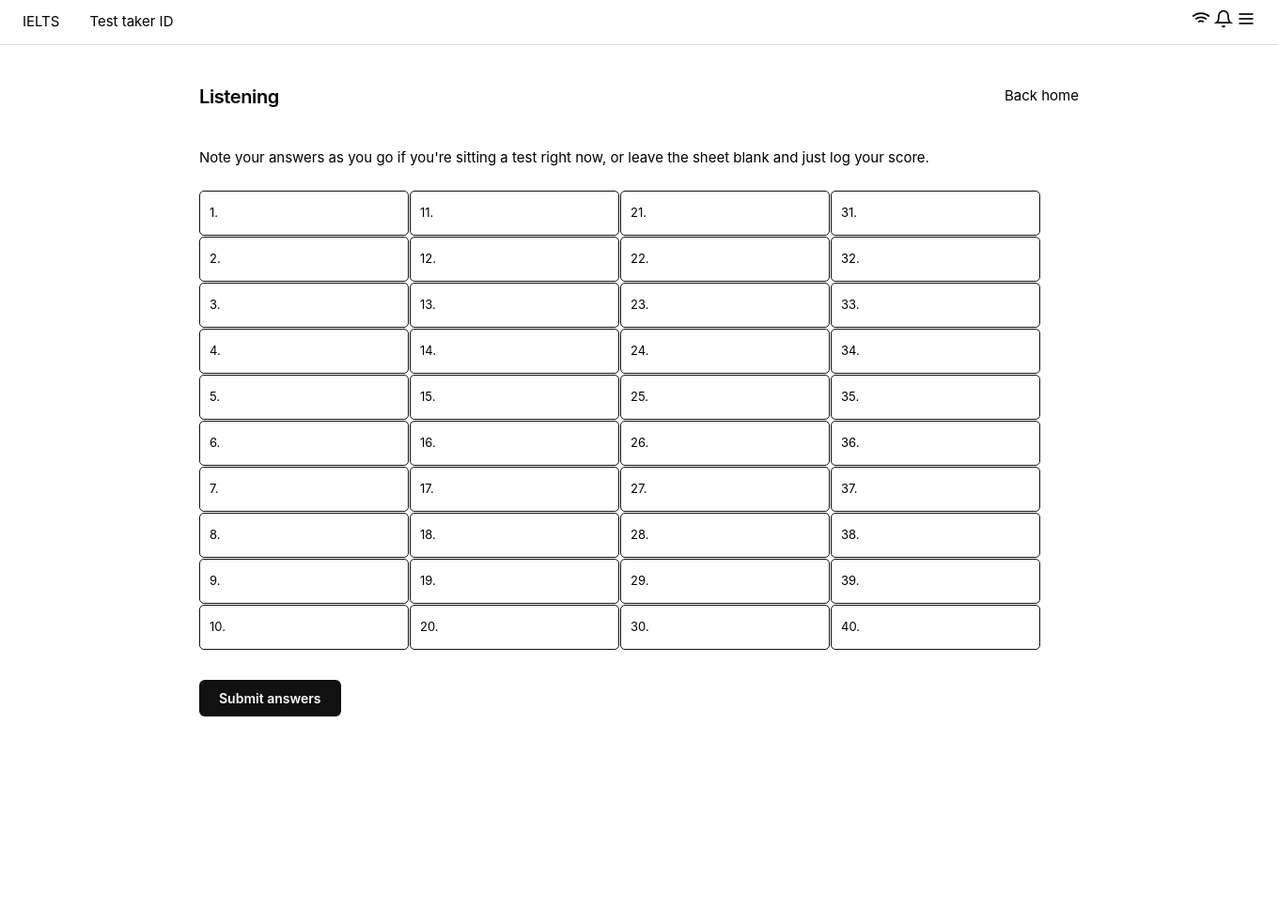
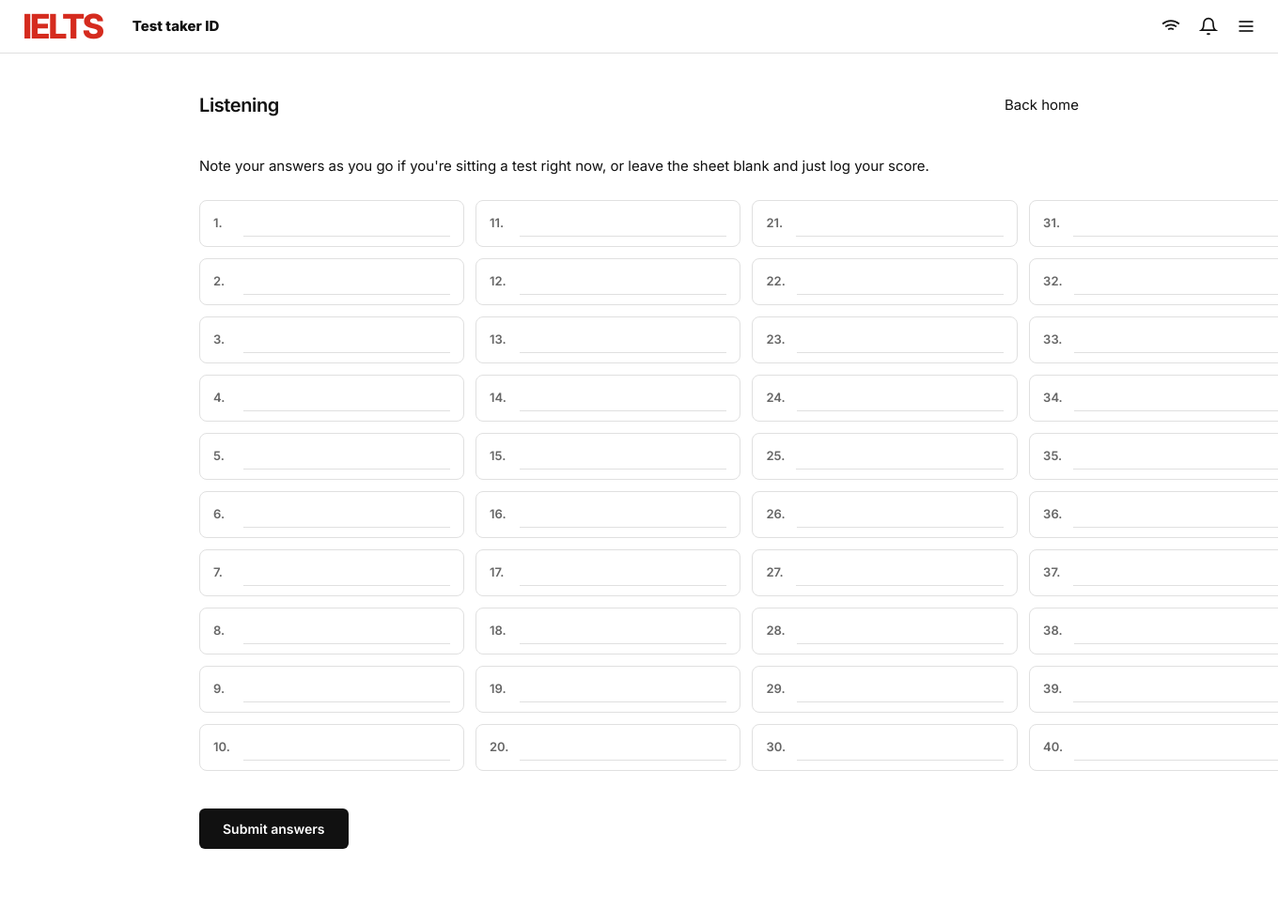
Before and after one commit to roshan1285/IELTS-Tracker, a Django app: page /listening/new/ in a window 1360 px wide. Shown: the whole page at 94% size. Before the commit the page ends 763 px from the top, so only its background shows below. Run offline with Django 5.2, Linux system fonts and the light colour scheme; the visitor is signed in with stand-in values (Sample User, id 1).

Commit message:
Refactor practice UI styles and templates; improve CSS variable names, enhance grid layout, and streamline HTML structure for listening and reading practice pages.

```diff
--- a/core/static/core/css/practice.css
+++ b/core/static/core/css/practice.css
@@ -1,29 +1,33 @@
+/* ---------------------------------------------------------
+   Practice Grid UI (Listening/Reading)
+   Design language: Matches home.css (Light/Dark mode ready)
+   --------------------------------------------------------- */
+
 .answer-grid {
   display: grid;
   grid-auto-flow: column;
   grid-template-rows: repeat(10, auto);
-  grid-template-columns: repeat(4, 1fr);
-  grid-template-columns: repeat(5, 1fr);
-  gap: 1px;
+  grid-template-columns: repeat(4, 1fr); /* Fixed: removed duplicate 5-column rule */
+  gap: 12px;
   background: transparent;
-  border: 100px solid var(--rule);
   margin: 24px 0;
+  /* Removed the broken 100px border */
 }
 
 .answer-cell {
-  background: var(--surface);
+  background: var(--surface-color); /* Fixed variable name */
   display: flex;
   align-items: center;
-  gap: 18px;
-  padding: 10px 10px;
-  border-radius: 5px;
-  border-color: black;
-  border: 1px solid var(--text-main);
+  gap: 12px;
+  padding: 10px 14px;
+  border-radius: 8px;
+  border: 1px solid var(--border-color); /* Fixed variable name */
 }
 
 .qn {
   font-size: 13px;
-  color: var(--ink-faint);
+  color: var(--text-muted); /* Fixed variable name */
+  font-weight: 600;
   min-width: 20px;
 }
 
@@ -31,72 +35,53 @@
   flex: 1;
   min-width: 0;
   border: none;
-  border-bottom: 1px solid var(--rule-strong);
+  border-bottom: 1px solid var(--border-color); /* Fixed variable name */
   background: transparent;
-  font-family: "IBM Plex Sans", sans-serif;
-  font-size: 14px;
+  color: var(--text-main); /* Added so text is visible in dark mode */
+  font-family: "Inter", sans-serif; /* Unified font with the rest of your app */
+  font-size: 15px;
   padding: 4px 2px;
 }
 
 .answer-cell input:focus {
   outline: none;
-  border-bottom-color: var(--accent);
+  border-bottom-color: var(--accent-color); /* Fixed variable name */
 }
+
 /* --- Professional Grid Button --- */
 .grid-submit {
   display: inline-flex;
   align-items: center;
   justify-content: center;
-  background: var(--text-main); /* Automatically dark in light mode, light in dark mode */
-  color: var(--bg-color);       /* Inverts the text color for perfect contrast */
+  background: var(--text-main);
+  color: var(--bg-color);
   border: 1px solid transparent;
   border-radius: 6px;
   font-family: inherit;
   font-size: 14px;
   font-weight: 600;
-  padding: 10px 20px;
+  padding: 12px 24px;
   cursor: pointer;
-  margin-top: 8px;
+  margin-top: 16px;
   transition: all 0.2s ease;
 }
 
 .grid-submit:hover {
   opacity: 0.9;
-  transform: translateY(-1px); /* Creates a subtle 'lift' effect when hovered */
+  transform: translateY(-1px);
   box-shadow: 0 4px 6px -1px rgba(0, 0, 0, 0.1);
-  text-decoration: none; /* Prevents the old text underline */
 }
 
 .grid-submit:active {
-  transform: translateY(0); /* Pushes the button back down when clicked */
+  transform: translateY(0);
   box-shadow: none;
 }
 
-
-.ielts-body {
-    display: flex;
-    flex-direction: column;
-    height: 100vh;
-    overflow: hidden;
+/* --- Mobile Responsiveness --- */
+/* Fixed missing selector class inside the media query */
+@media (max-width: 768px) {
+  .answer-grid {
+      grid-template-columns: repeat(2, 1fr);
+      grid-template-rows: repeat(20, auto);
+  }
 }
-
-/* --- Top Header --- */
-.ielts-header {
-    display: flex;
-    align-items: center;
-    justify-content: space-between;
-    padding: 10px 24px;
-    background: #ffffff;
-    border-bottom: 1px solid #e0e0e0;
-}
-
-.ielts-header-left {
-    display: flex;
-    align-items: center;
-    gap: 32px;
-}
-
-@media (max-width: 640px) {
-  grid-template-columns: repeat(2, 1fr);
-    grid-template-rows: repeat(20, auto);
-}
--- a/core/templates/core/listening_practice.html
+++ b/core/templates/core/listening_practice.html
@@ -1,20 +1,17 @@
+{% extends 'core/base.html' %}
 {% load static %}
-<!DOCTYPE html>
-<html lang="en">
-<head>
-  <meta charset="UTF-8">
-  <meta name="viewport" content="width=device-width, initial-scale=1.0">
-  <title>Listening</title>
-  <link rel="preconnect" href="https://fonts.googleapis.com">
-  <link href="https://fonts.googleapis.com/css2?family=IBM+Plex+Sans:wght@400;500;600&family=Newsreader:opsz,wght@20..72,400;20..72,500&display=swap" rel="stylesheet">
-  <link rel="stylesheet" href="{% static 'core/css/home.css' %}">
-  <link rel="stylesheet" href="{% static 'core/css/writing.css' %}">
-  <link rel="stylesheet" href="{% static 'core/css/practice.css' %}">
-</head>
-<body>
-  <header class="ielts-header">
+
+{% block title %} Listening {% endblock%}
+
+{% block extra_head%}
+<link rel="stylesheet" href="{% static 'core/css/practice.css' %}">
+{% endblock %}
+{% block tests_name %}  {% endblock %}
+
+{% block header %}
+ <header class="ielts-header">
     <div class="ielts-header-left">
-      <span class="ielts-logo-text">IELTS</span>
+      <a href="{% url 'home' %}"><span class="ielts-logo-text">IELTS</span></a>
       <span class="ielts-test-taker">Test taker ID</span>
     </div>
     <div class="ielts-header-right">
@@ -24,8 +21,10 @@
       <svg width="20" height="20" viewBox="0 0 24 24" fill="none" stroke="currentColor" stroke-width="2"><line x1="3" y1="12" x2="21" y2="12"></line><line x1="3" y1="6" x2="21" y2="6"></line><line x1="3" y1="18" x2="21" y2="18"></line></svg>
     </div>
   </header>
+{% endblock %}
+{% block content %}
 
-  <div class="shell">
+  {% block tests_header %}{% endblock%}
 
     <div class="topbar">
       <h1>Listening</h1>
@@ -42,6 +41,4 @@
       <button type="submit" class="primary-btn grid-submit">Submit answers</button>
     </form>
 
-  </div>
-</body>
-</html>
+{% endblock %}
```
Also changed, not shown: core/templates/core/reading_practice.html (+17 -18 lines).
